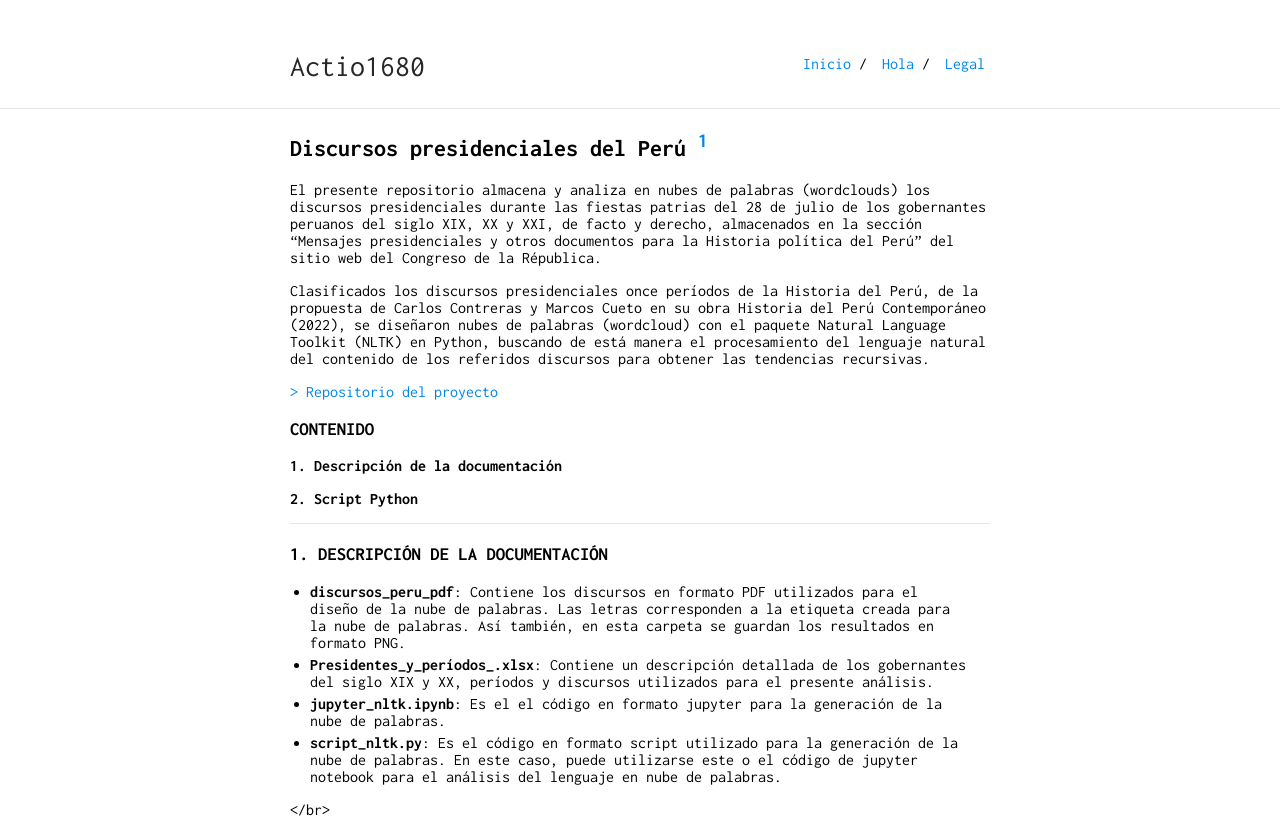
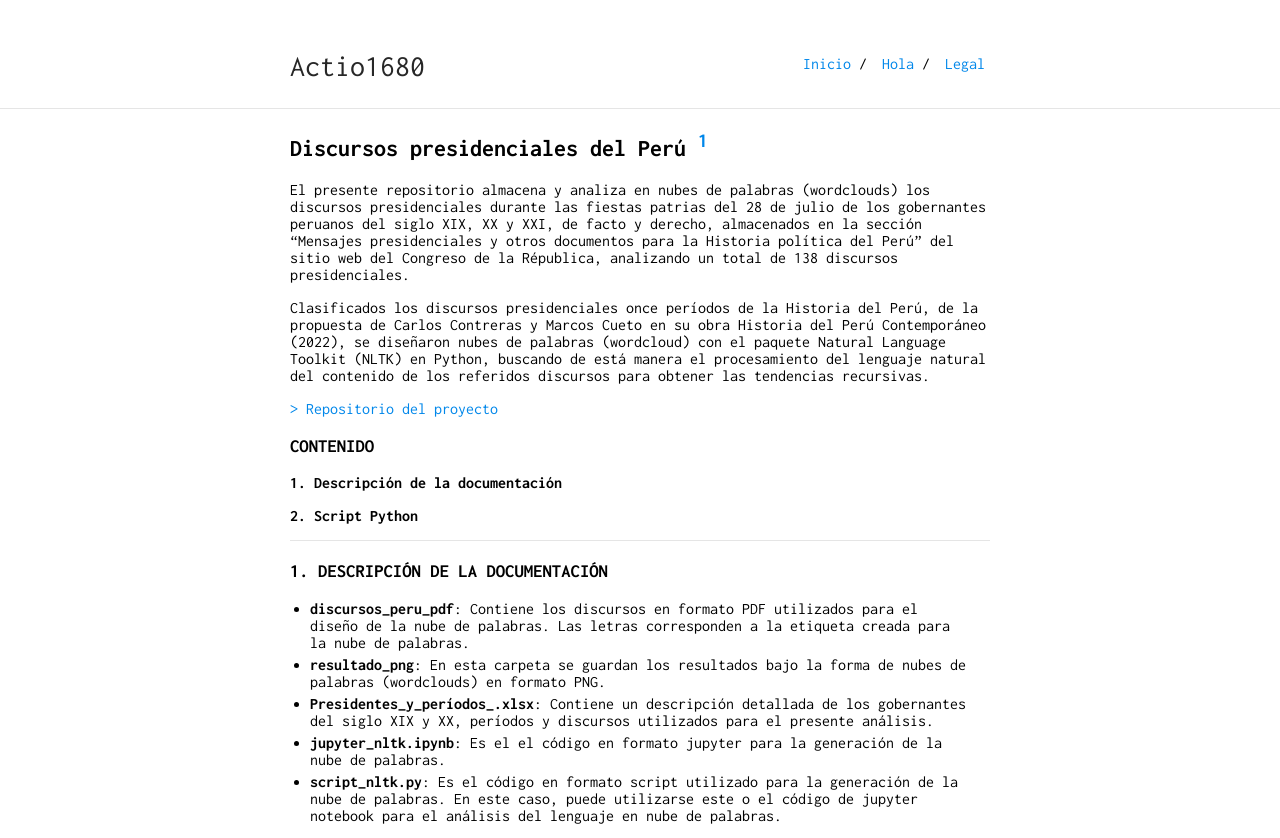
Before and after one commit to actio1680/actio1680.github.io, a Jekyll site: the page built from proyecto4/presentacion4.md, in a window 1280 px wide. Shown: the top 838 px of the page. Built offline with Jekyll 4.4.1, drawn with Linux system fonts in a browser that asks for light colours; our own code applies the rules of GitHub Pages for plain Markdown files.

Commit message:
Update presentacion4.md

```diff
--- a/proyecto4/presentacion4.md
+++ b/proyecto4/presentacion4.md
@@ -3,7 +3,7 @@
 ---
 
 ## Discursos presidenciales del Perú [^1]
-El presente repositorio almacena y analiza en nubes de palabras (wordclouds) los discursos presidenciales durante las fiestas patrias del 28 de julio de los gobernantes peruanos del siglo XIX, XX y XXI, de facto y derecho, almacenados en la sección "Mensajes presidenciales y otros documentos para la Historia política del Perú" del sitio web del Congreso de la Républica.
+El presente repositorio almacena y analiza en nubes de palabras (wordclouds) los discursos presidenciales durante las fiestas patrias del 28 de julio de los gobernantes peruanos del siglo XIX, XX y XXI, de facto y derecho, almacenados en la sección "Mensajes presidenciales y otros documentos para la Historia política del Perú" del sitio web del Congreso de la Républica, analizando un total de 138 discursos presidenciales.
 
 Clasificados los discursos presidenciales once períodos de la Historia del Perú, de la propuesta de Carlos Contreras y Marcos Cueto en su obra Historia del Perú Contemporáneo (2022), se diseñaron nubes de palabras (wordcloud) con el paquete Natural Language Toolkit (NLTK) en Python, buscando de está manera el procesamiento del lenguaje natural del contenido de los referidos discursos para obtener las tendencias recursivas.
 
@@ -17,12 +17,11 @@
 ---
 
 ### 1. DESCRIPCIÓN DE LA DOCUMENTACIÓN
-- **discursos_peru_pdf**: Contiene los discursos en formato PDF utilizados para el diseño de la nube de palabras. Las letras corresponden a la etiqueta creada para la nube de palabras. Así también, en esta carpeta se guardan los resultados en formato PNG.
+- **discursos_peru_pdf**: Contiene los discursos en formato PDF utilizados para el diseño de la nube de palabras. Las letras corresponden a la etiqueta creada para la nube de palabras.
+- **resultado_png**: En esta carpeta se guardan los resultados bajo la forma de nubes de palabras (wordclouds) en formato PNG.
 - **Presidentes_y_períodos_.xlsx**: Contiene un descripción detallada de los gobernantes del siglo XIX y XX, períodos y discursos utilizados para el presente análisis.
 - **jupyter_nltk.ipynb**: Es el el código en formato jupyter para la generación de la nube de palabras.
 - **script_nltk.py**: Es el código en formato script utilizado para la generación de la nube de palabras. En este caso, puede utilizarse este o el código de jupyter notebook para el análisis del lenguaje en nube de palabras.
-
-</br>
 
 
 
@@ -41,7 +40,7 @@
 </div>
 
 [Subir](#top)
-</br>
+
 
 ---
 [^1]: Proyecto elaborado con colaboración de [Social-Lab](https://www.facebook.com/profile.php?id=100092960187270)
```
